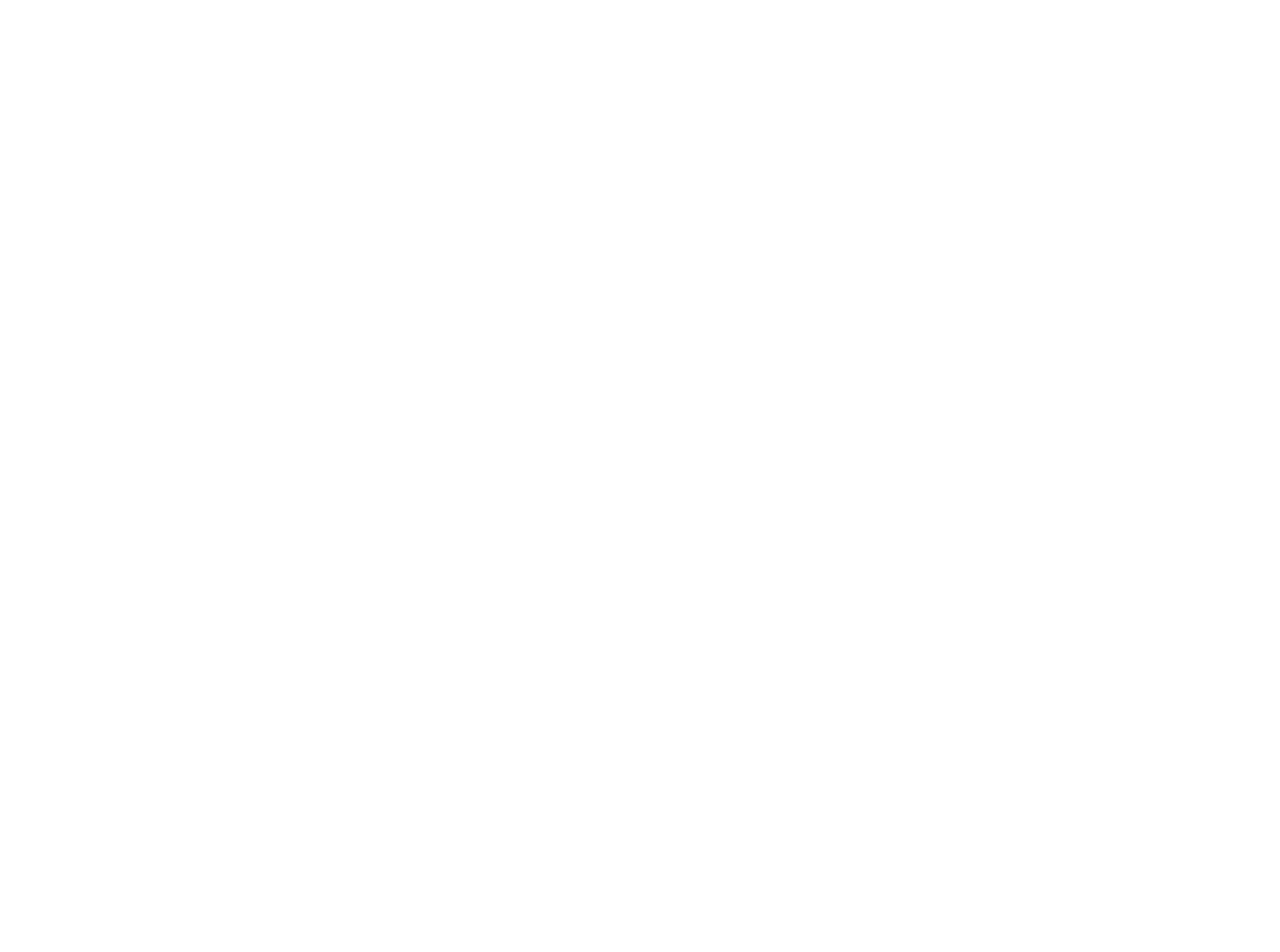
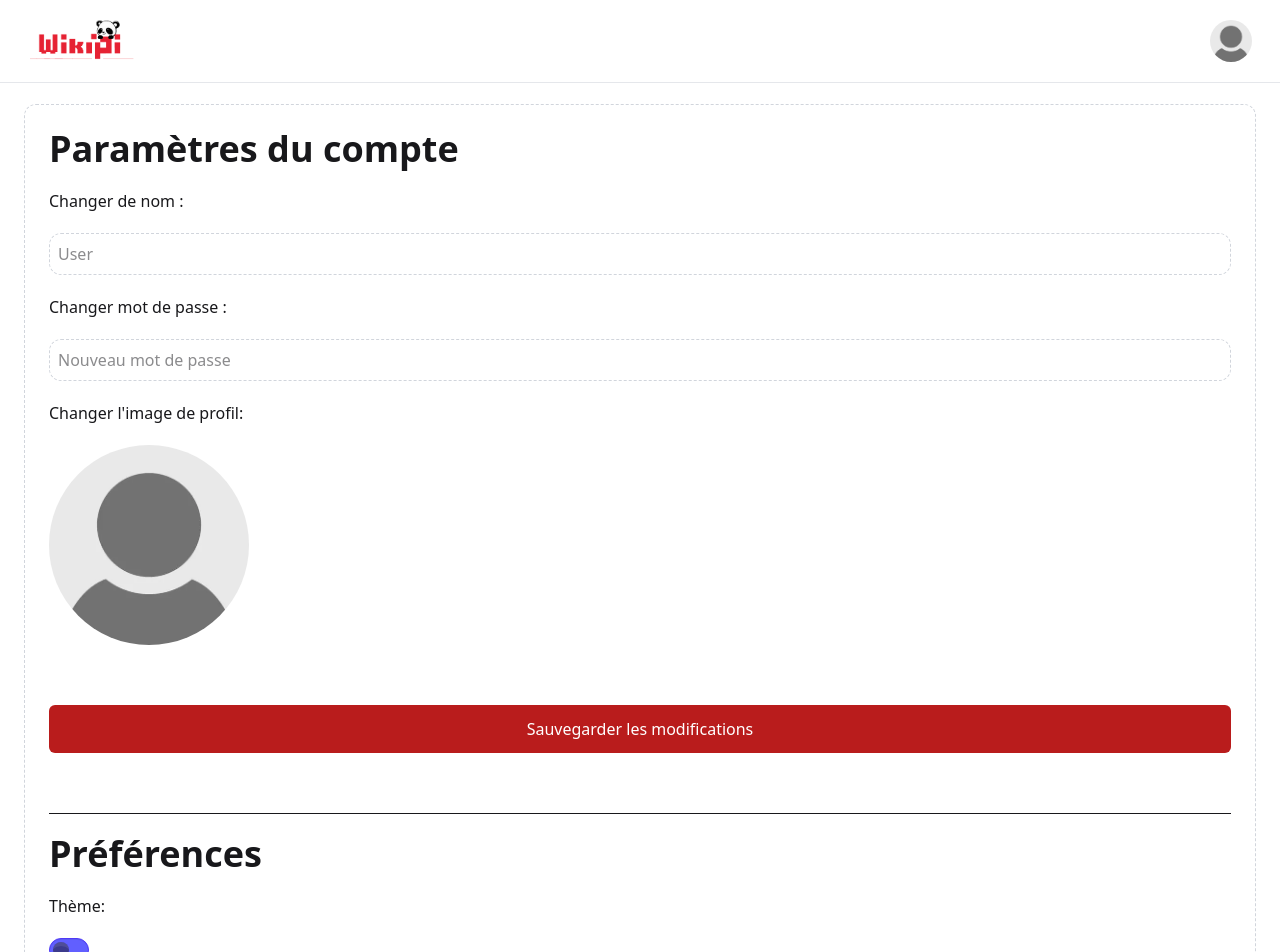
Before and after one commit to LiamOgu/wikipi, a React (Vite) app in the folder frontend/: page /settings in a window 1280 px wide. Before the commit this address had no page. Shown: the top 952 px of the page. Before the commit the page ends 800 px from the top, so only its background shows below. Built offline with nearby package versions, Linux system fonts and the light colour scheme.

Commit message:
merged with feature/settings branch

```diff
--- a/frontend/src/App.jsx
+++ b/frontend/src/App.jsx
@@ -4,6 +4,7 @@
 import Login from './routes/Login'
 import Register from './routes/Register'
 import Project from './routes/Project'
+import Settings from './routes/Settings'
 import { AuthProvider } from './contexts/AuthProvider'
 import { ProjectsProvider } from './contexts/ProjectProvider'
 import { DocumentationsProvider } from './contexts/DocumentationsProvider'
@@ -20,6 +21,7 @@
               <Route path="/register" element={<Register />} />
               <Route path="/project" element={<Project />} />
               <Route path="/project/:projectId/documentation/:docId" element={<Project />} />
+              <Route path="/settings" element={<Settings />} />
             </Routes>
           </DocumentationsProvider>
         </ProjectsProvider>
--- /dev/null
+++ b/frontend/src/components/Settings/SettingsPage.jsx
@@ -0,0 +1,45 @@
+import { useAuth } from "../../hooks/useAuth";
+import user from "../../assets/default-user-icon.webp";
+
+const SettingsPage = () => {
+  const { user: authUser } = useAuth();
+
+  return (
+    <div className="flex flex-col gap-5">
+      <h1 className="text-4xl font-bold">Paramètres du compte</h1>
+      <form className="flex flex-col gap-5">
+        <h2>Changer de nom :</h2>
+        <input
+          type="text"
+          placeholder={authUser?.user.name || "User"}
+          className="border p-2 rounded-xl border-dashed border-gray-300"
+        />
+
+        <h2>Changer mot de passe :</h2>
+        <input
+          type="text"
+          placeholder="Nouveau mot de passe"
+          className="border p-2 rounded-xl border-dashed border-gray-300"
+        />
+        <h2>Changer l'image de profil:</h2>
+        <img src={user} alt="User Avatar" className="w-50 rounded-full hover:cursor-pointer" />
+        <input
+          type="submit"
+          value={"Sauvegarder les modifications"}
+          className="my-10 py-3 hover:cursor-pointer bg-red-secondary rounded-md text-white font-medium"
+        />
+      </form>
+
+      <hr />
+
+      <h1 className="text-4xl font-bold">Préférences</h1>
+      <h2>Thème:</h2>
+      <input
+        type="checkbox"
+        className="toggle border-indigo-600 bg-indigo-500 checked:border-orange-500 checked:bg-orange-400 checked:text-orange-800"
+      />
+    </div>
+  );
+};
+
+export default SettingsPage;
--- /dev/null
+++ b/frontend/src/routes/Settings.jsx
@@ -0,0 +1,15 @@
+import NavigationBar from "../components/Layout/NavigationBar"
+import SettingsPage from "../components/Settings/SettingsPage"
+
+const Settings = () =>{
+    return(
+        <div>
+            <NavigationBar/>
+            <main className="border p-6 m-6 mt-26 rounded-xl border-dashed border-gray-300 bg-white">
+                <SettingsPage/>
+            </main>
+        </div>
+    )
+}
+
+export default Settings
```
